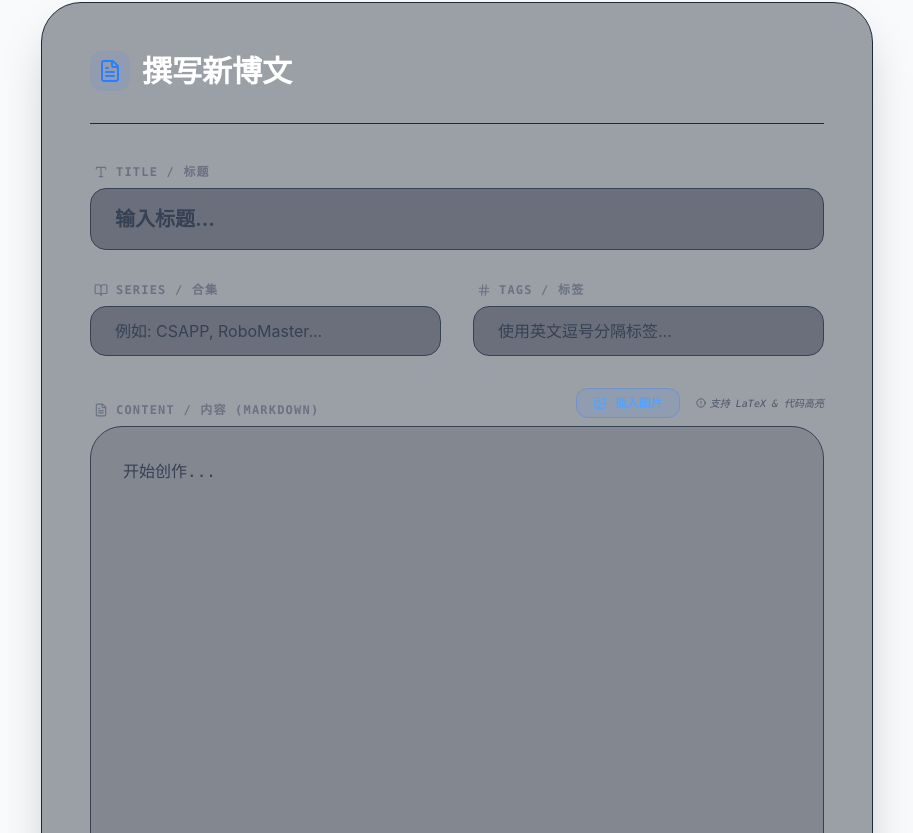
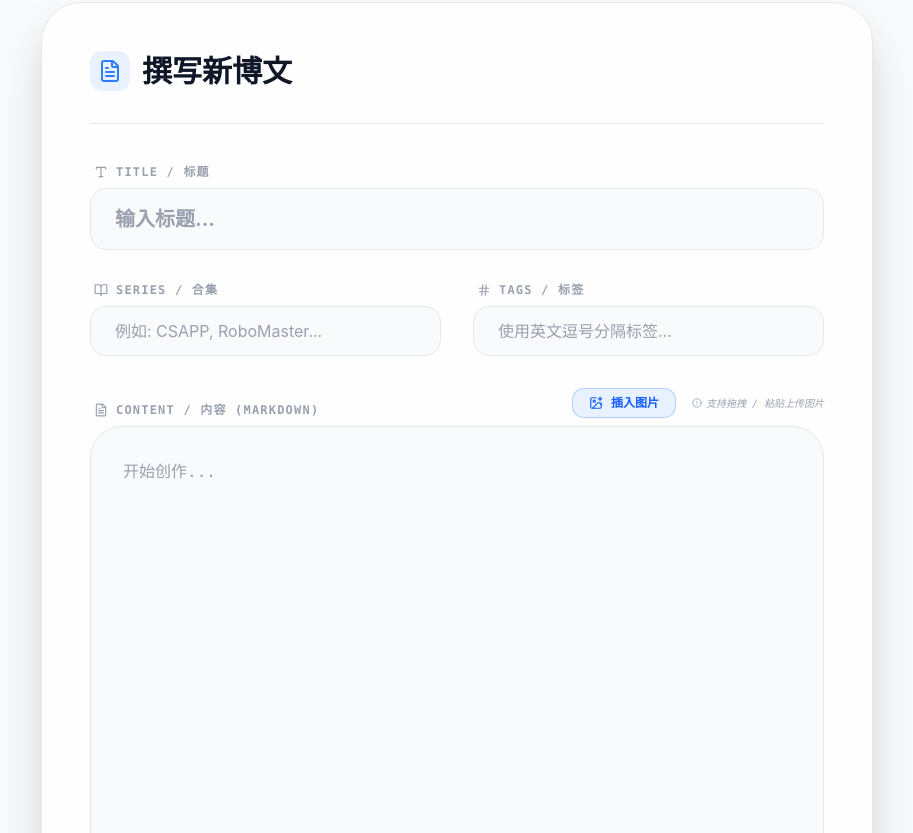
Before and after one commit to SteadyLiu85/steadyliu-blog, a React (Vite) app in the folder client/: page /create in a window 1280 px wide. Shown: the part 327-1160 px from the top of the page, without its empty margins (183-1096 px from the left). Built offline with nearby package versions, Linux system fonts and the light colour scheme.

Commit message:
style:优化CreatePost亮色模式

```diff
--- a/client/src/CreatePost.jsx
+++ b/client/src/CreatePost.jsx
@@ -79,7 +79,6 @@ function CreatePost() {
     for (let i = 0; i < items.length; i++) {
       if (items[i].type.indexOf('image') !== -1) {
         const file = items[i].getAsFile();
-        // 调用我们之前的上传逻辑，但传入一个构造好的 e 对象或直接重构上传逻辑
         uploadFile(file);
       }
     }
@@ -94,7 +93,7 @@ function CreatePost() {
     }
   };
 
-  // C. 提取通用的上传逻辑 (重构之前的 handleImageUpload)
+  // C. 提取通用的上传逻辑
   const uploadFile = async (file) => {
     if (!file) return;
     const formData = new FormData();
@@ -137,15 +136,17 @@ function CreatePost() {
       {/* 顶部返回导航 */}
       <button
         onClick={() => navigate(-1)}
-        className="group flex items-center gap-2 text-gray-500 hover:text-blue-500 transition-all mb-8 font-bold text-sm"
+        className="group flex items-center gap-2 text-gray-500 dark:text-gray-400 hover:text-blue-500 transition-all mb-8 font-bold text-sm"
       >
         <ChevronLeft size={16} className="group-hover:-translate-x-1 transition-transform" />
         取消并返回
       </button>
 
-      <div className="bg-gray-900/40 backdrop-blur-xl border border-gray-800 p-8 md:p-12 rounded-[2.5rem] shadow-2xl relative overflow-hidden">
-        <header className="mb-10 border-b border-gray-800 pb-8">
-          <h1 className="text-3xl font-black text-white flex items-center gap-3">
+      {/* 🟢 适配点：表单主容器背景色 */}
+      <div className="bg-white/80 dark:bg-gray-900/40 backdrop-blur-xl border border-gray-200 dark:border-gray-800 p-8 md:p-12 rounded-[2.5rem] shadow-2xl relative overflow-hidden transition-colors duration-500">
+        <header className="mb-10 border-b border-gray-200 dark:border-gray-800 pb-8 transition-colors">
+          {/* 🟢 适配点：主标题颜色 */}
+          <h1 className="text-3xl font-black text-gray-900 dark:text-white flex items-center gap-3 transition-colors">
             <div className="p-2 bg-blue-500/10 rounded-xl text-blue-500">
               <FileText size={24} />
             </div>
@@ -156,15 +157,16 @@ function CreatePost() {
         <form onSubmit={handleSubmit} className="space-y-8">
           {/* 标题输入 */}
           <div className="space-y-2">
-            <label className="flex items-center gap-2 text-xs font-mono font-black text-gray-500 uppercase tracking-widest ml-1">
+            <label className="flex items-center gap-2 text-xs font-mono font-black text-gray-400 dark:text-gray-500 uppercase tracking-widest ml-1 transition-colors">
               <Type size={14} /> Title / 标题
             </label>
+            {/* 🟢 适配点：输入框的白天/黑夜模式 */}
             <input
               type="text"
               placeholder="输入标题..."
               value={post.title}
               onChange={(e) => setPost({...post, title: e.target.value})}
-              className="w-full bg-gray-800/40 border border-gray-700 rounded-2xl px-6 py-4 text-xl font-bold text-white focus:outline-none focus:border-blue-500 focus:bg-gray-800/60 transition-all placeholder:text-gray-700"
+              className="w-full bg-gray-50 dark:bg-gray-800/40 border border-gray-200 dark:border-gray-700 rounded-2xl px-6 py-4 text-xl font-bold text-gray-900 dark:text-white focus:outline-none focus:border-blue-500 focus:ring-4 focus:ring-blue-500/10 focus:bg-white dark:focus:bg-gray-800/60 transition-all placeholder:text-gray-400 dark:placeholder:text-gray-700"
               required
             />
           </div>
@@ -172,7 +174,7 @@ function CreatePost() {
           <div className="grid grid-cols-1 md:grid-cols-2 gap-8">
             {/* 合集输入 */}
             <div className="space-y-2">
-              <label className="flex items-center gap-2 text-xs font-mono font-black text-gray-500 uppercase tracking-widest ml-1">
+              <label className="flex items-center gap-2 text-xs font-mono font-black text-gray-400 dark:text-gray-500 uppercase tracking-widest ml-1 transition-colors">
                 <BookOpen size={14} /> Series / 合集
               </label>
               <input
@@ -180,13 +182,13 @@ function CreatePost() {
                 placeholder="例如: CSAPP, RoboMaster..."
                 value={post.series}
                 onChange={(e) => setPost({...post, series: e.target.value})}
-                className="w-full bg-gray-800/40 border border-gray-700 rounded-2xl px-6 py-3 text-gray-200 focus:outline-none focus:border-blue-500 transition-all placeholder:text-gray-700"
+                className="w-full bg-gray-50 dark:bg-gray-800/40 border border-gray-200 dark:border-gray-700 rounded-2xl px-6 py-3 text-gray-900 dark:text-gray-200 focus:outline-none focus:border-blue-500 focus:ring-4 focus:ring-blue-500/10 focus:bg-white dark:focus:bg-gray-800/60 transition-all placeholder:text-gray-400 dark:placeholder:text-gray-700"
               />
             </div>
 
             {/* 标签输入 */}
             <div className="space-y-2">
-              <label className="flex items-center gap-2 text-xs font-mono font-black text-gray-500 uppercase tracking-widest ml-1">
+              <label className="flex items-center gap-2 text-xs font-mono font-black text-gray-400 dark:text-gray-500 uppercase tracking-widest ml-1 transition-colors">
                 <Hash size={14} /> Tags / 标签
               </label>
               <input
@@ -194,7 +196,7 @@ function CreatePost() {
                 placeholder="使用英文逗号分隔标签..."
                 value={post.tags}
                 onChange={(e) => setPost({...post, tags: e.target.value})}
-                className="w-full bg-gray-800/40 border border-gray-700 rounded-2xl px-6 py-3 text-gray-200 focus:outline-none focus:border-blue-500 transition-all placeholder:text-gray-700"
+                className="w-full bg-gray-50 dark:bg-gray-800/40 border border-gray-200 dark:border-gray-700 rounded-2xl px-6 py-3 text-gray-900 dark:text-gray-200 focus:outline-none focus:border-blue-500 focus:ring-4 focus:ring-blue-500/10 focus:bg-white dark:focus:bg-gray-800/60 transition-all placeholder:text-gray-400 dark:placeholder:text-gray-700"
               />
             </div>
           </div>
@@ -202,17 +204,16 @@ function CreatePost() {
           {/* 内容编辑区 */}
           <div className="space-y-2">
             <div className="flex justify-between items-end mb-2 ml-1">
-              <label className="flex items-center gap-2 text-xs font-mono font-black text-gray-500 uppercase tracking-widest">
+              <label className="flex items-center gap-2 text-xs font-mono font-black text-gray-400 dark:text-gray-500 uppercase tracking-widest transition-colors">
                 <FileText size={14} /> Content / 内容 (Markdown)
               </label>
 
-              {/* --- 图片上传工具按钮 --- */}
               <div className="flex items-center gap-4">
                 <label className={`
                   flex items-center gap-2 px-4 py-1.5 rounded-xl border transition-all cursor-pointer text-xs font-bold
                   ${isUploading
-                    ? 'bg-gray-800 border-gray-700 text-gray-600 cursor-not-allowed'
-                    : 'bg-blue-500/10 border-blue-500/30 text-blue-400 hover:bg-blue-500/20 hover:border-blue-500/50'}
+                    ? 'bg-gray-100 dark:bg-gray-800 border-gray-200 dark:border-gray-700 text-gray-400 dark:text-gray-600 cursor-not-allowed'
+                    : 'bg-blue-500/10 border-blue-500/30 text-blue-600 dark:text-blue-400 hover:bg-blue-500/20 hover:border-blue-500/50'}
                 `}>
                   {isUploading ? <Loader2 size={14} className="animate-spin" /> : <ImagePlus size={14} />}
                   {isUploading ? '上传中...' : '插入图片'}
@@ -224,37 +225,43 @@ function CreatePost() {
                     disabled={isUploading}
                   />
                 </label>
-                <div className="hidden md:flex items-center gap-1 text-[10px] text-gray-600 font-mono italic">
-                  <AlertCircle size={10} /> 支持 LaTeX & 代码高亮
+                <div className="hidden md:flex items-center gap-1 text-[10px] text-gray-400 dark:text-gray-600 font-mono italic transition-colors">
+                  <AlertCircle size={10} /> 支持拖拽 / 粘贴上传图片
                 </div>
               </div>
             </div>
 
+            {/* 🟢 适配点：大型文本域的背景和字体颜色 */}
             <textarea
               onPaste={handlePaste}
               onDrop={handleDrop}
-              onDragOver={(e) => e.preventDefault()} // 必须阻止默认行为，否则拖拽会在浏览器直接打开图片
+              onDragOver={(e) => e.preventDefault()}
               placeholder="开始创作..."
               value={post.content}
               onChange={(e) => setPost({...post, content: e.target.value})}
               rows="15"
-              className="w-full bg-gray-800/20 border border-gray-700 rounded-[2rem] px-8 py-8 text-gray-300 font-mono leading-relaxed focus:outline-none focus:border-blue-500 focus:bg-gray-800/40 transition-all resize-none placeholder:text-gray-700 scrollbar-hide"
+              className="w-full bg-gray-50 dark:bg-gray-800/20 border border-gray-200 dark:border-gray-700 rounded-[2rem] px-8 py-8 text-gray-800 dark:text-gray-300 font-mono leading-relaxed focus:outline-none focus:border-blue-500 focus:ring-4 focus:ring-blue-500/10 focus:bg-white dark:focus:bg-gray-800/40 transition-all resize-y placeholder:text-gray-400 dark:placeholder:text-gray-700
+              [&::-webkit-scrollbar]:w-2
+              [&::-webkit-scrollbar-track]:bg-transparent
+              [&::-webkit-scrollbar-thumb]:bg-gray-300
+              dark:[&::-webkit-scrollbar-thumb]:bg-gray-700
+              [&::-webkit-scrollbar-thumb]:rounded-full"
               required
             />
           </div>
 
           {/* 操作按钮 */}
-          <div className="flex justify-end gap-4 pt-4">
+          <div className="flex justify-end gap-4 pt-4 border-t border-gray-200 dark:border-gray-800 transition-colors">
             <button
               type="button"
               onClick={() => navigate(-1)}
-              className="flex items-center gap-2 px-8 py-3 rounded-xl font-bold text-gray-500 hover:bg-gray-800 transition-all"
+              className="flex items-center gap-2 px-8 py-3 rounded-xl font-bold text-gray-500 dark:text-gray-500 hover:bg-gray-100 dark:hover:bg-gray-800 transition-all"
             >
               <XCircle size={18} /> 舍弃
             </button>
             <button
               type="submit"
-              className="flex items-center gap-2 bg-blue-600 hover:bg-blue-500 text-white px-10 py-3 rounded-xl font-bold transition-all shadow-xl shadow-blue-900/20 active:scale-95 disabled:opacity-50 disabled:cursor-not-allowed"
+              className="flex items-center gap-2 bg-blue-600 hover:bg-blue-500 text-white px-10 py-3 rounded-xl font-bold transition-all shadow-lg shadow-blue-500/20 active:scale-95 disabled:opacity-50 disabled:cursor-not-allowed"
               disabled={isUploading}
             >
               <Save size={18} /> {id ? '更新文章' : '发布博文'}
```
Also changed, not shown: 1 other file (tests, documents, lock files or other folders).
